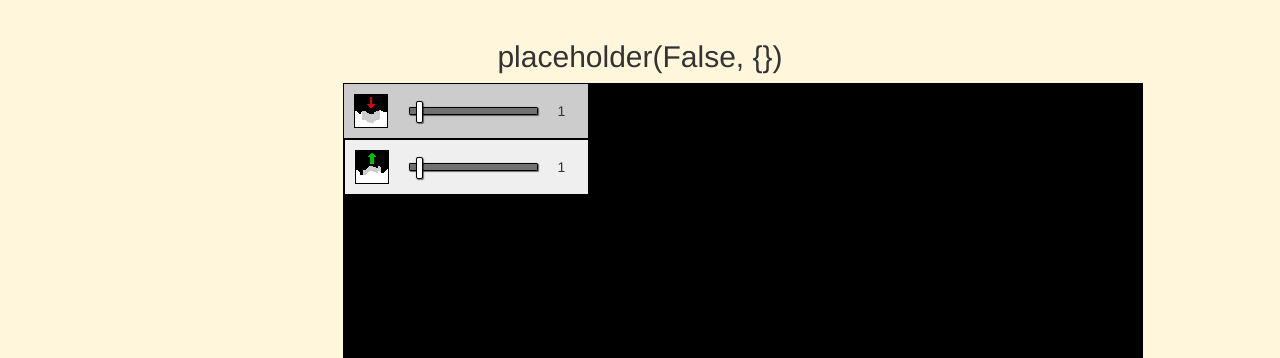
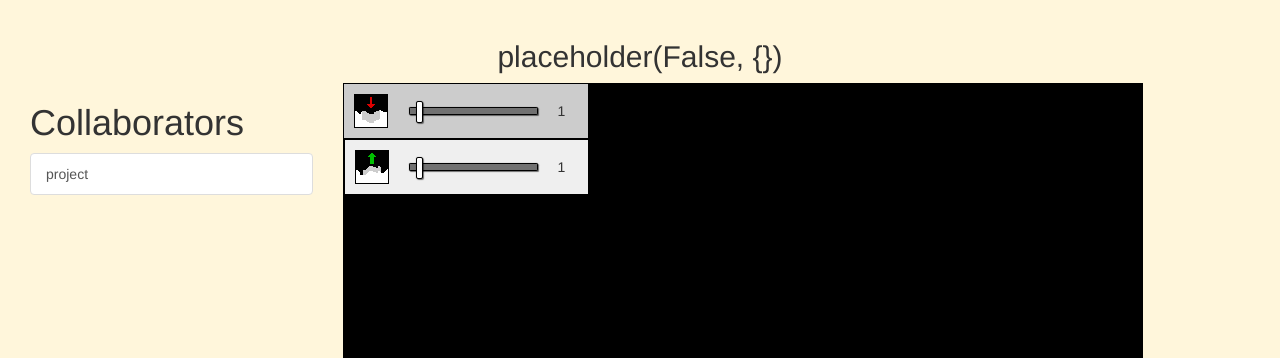
Before and after one commit to MKotlik/CorrectHorseBatteryStaple, a Flask app: page /project/1/ in a window 1280 px wide. Shown: the part 50-408 px from the top of the page. Run offline with Flask 2, Linux system fonts and the light colour scheme; the visitor is signed in with stand-in values (Sample User, id 1); data that the repository does not hold is empty; some libraries are stand-ins or nearby versions.

Commit message:
not much

```diff
--- a/app/templates/project.html
+++ b/app/templates/project.html
@@ -24,6 +24,10 @@
   <div class="row">
 
     <div class="col-md-3">
+      <h1>Collaborators</h1>
+      <ul class="list-group">
+	<a href="/project" class="list-group-item">project</a>
+      </ul>
     </div>
     <div class="sandbox col-md-6">
     </div>
```
